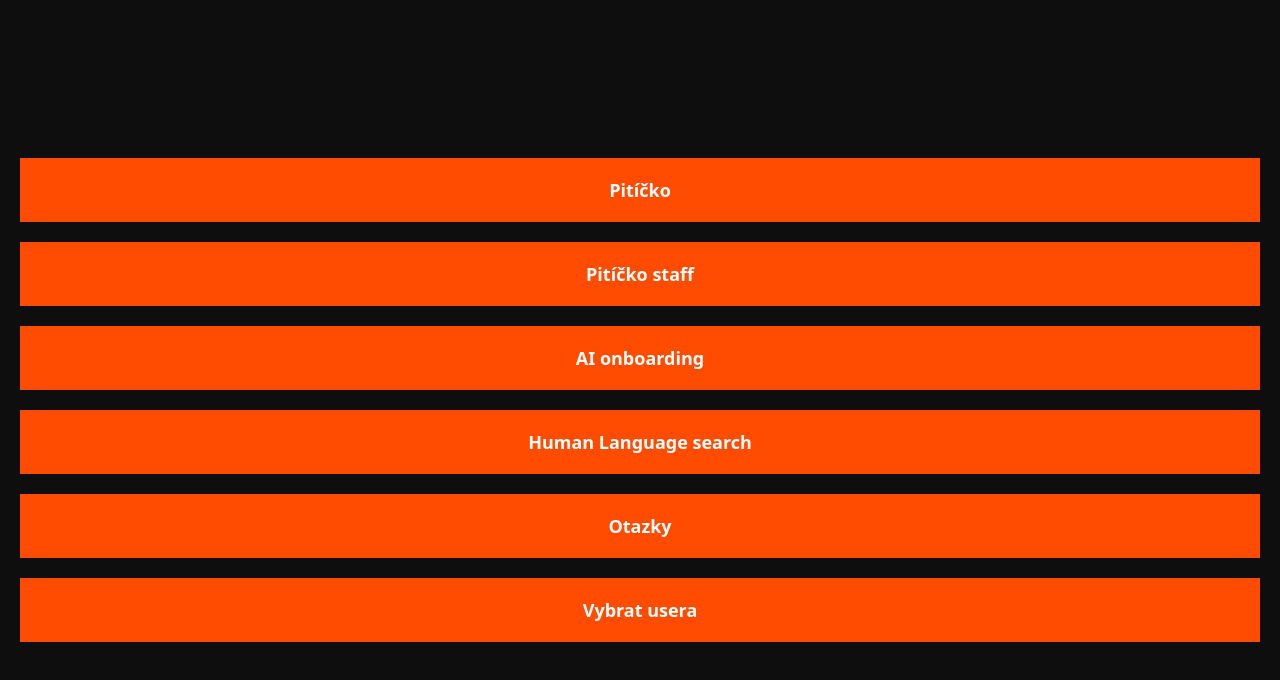
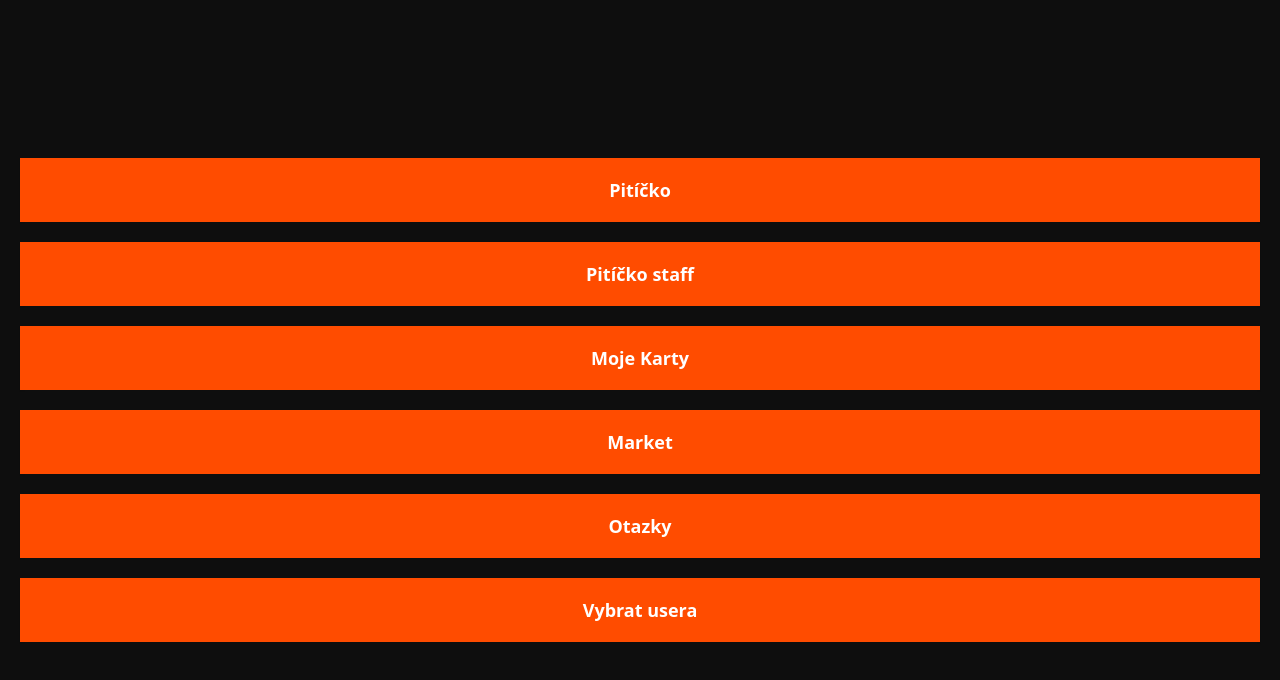
Before and after one commit to Archa-hackathon/frontend, a SvelteKit app: page / in a window 1280 px wide. Shown: the top 680 px of the page. Built offline with nearby package versions, Linux system fonts and the light colour scheme.

Commit message:
Changed links

```diff
--- a/src/routes/+page.svelte
+++ b/src/routes/+page.svelte
@@ -15,11 +15,11 @@
 	</button>
 
 	<button class="btn btn-primary text-white h-16 text-lg mx-5" on:click={clickHandler}>
-		<a href="/onboarding">AI onboarding</a>
+		<a href="/market">Moje Karty</a>
 	</button>
 
 	<button class="btn btn-primary text-white h-16 text-lg mx-5" on:click={clickHandler}>
-		<a href="/hls">Human Language search</a>
+		<a href="/market/global">Market</a>
 	</button>
 
 	<button class="btn btn-primary text-white h-16 text-lg mx-5" on:click={clickHandler}>
```
